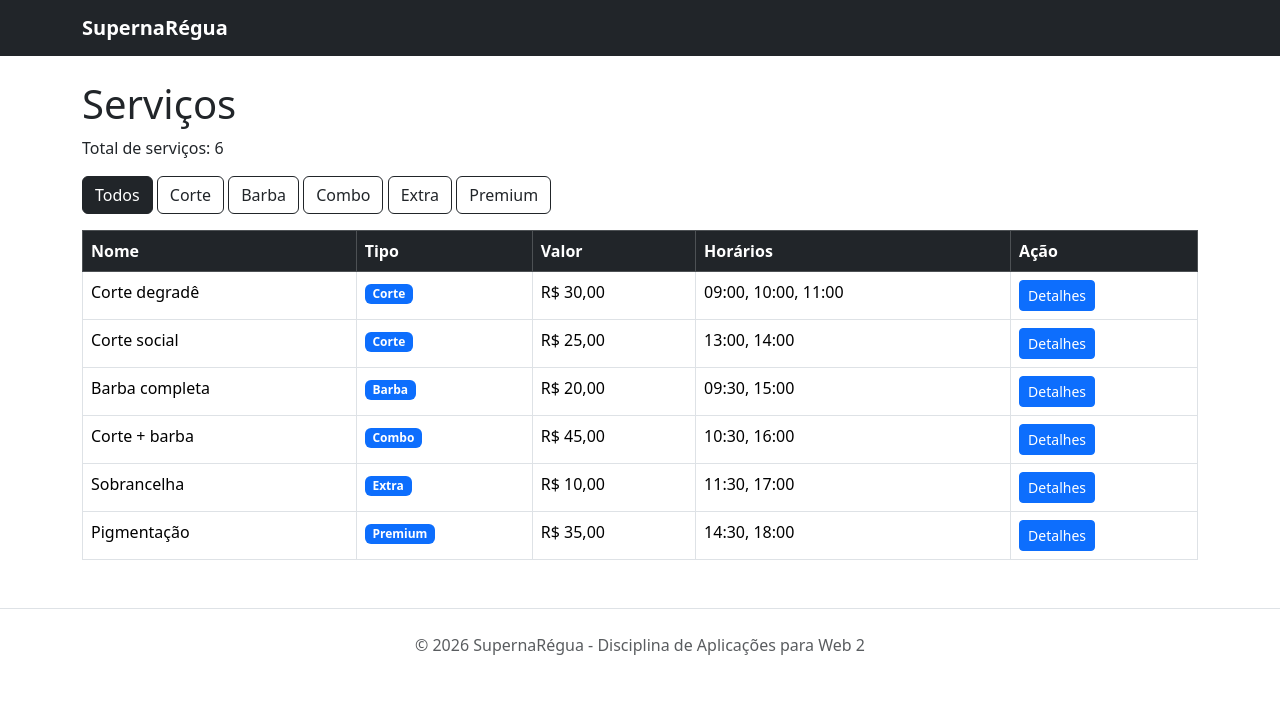
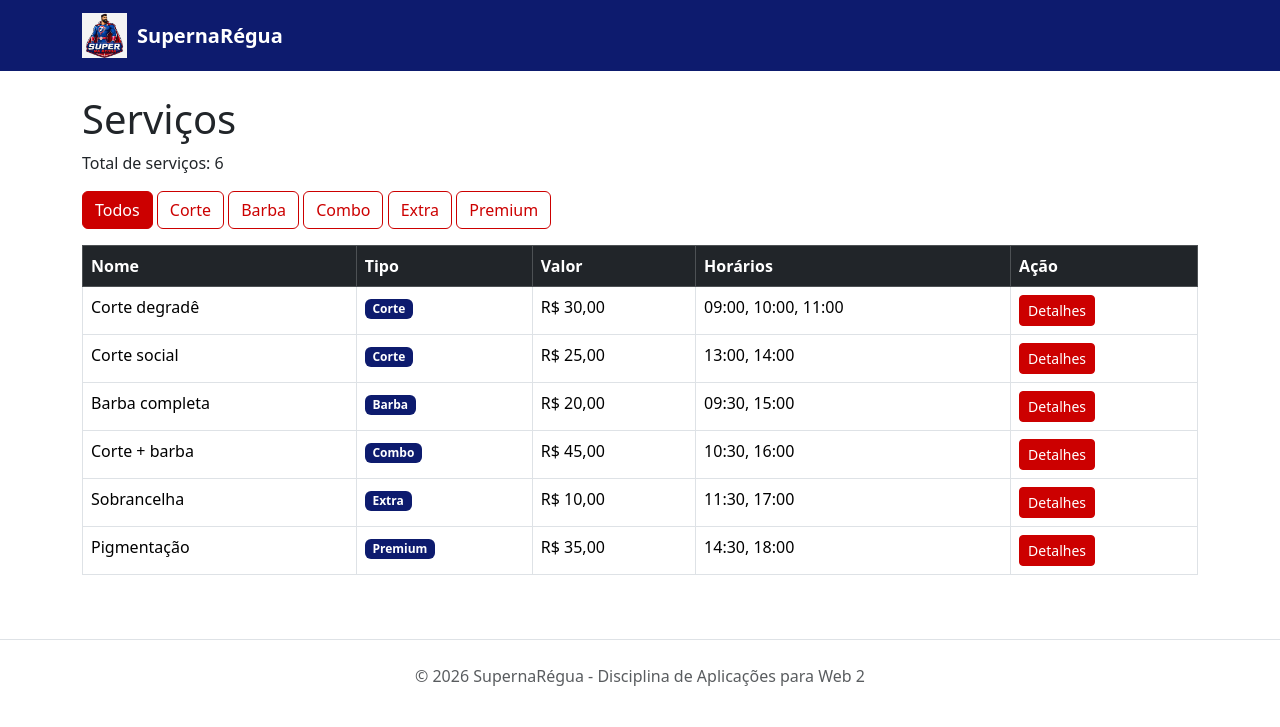
Before and after one commit to RafaBs10/Trabalho_Web2_SuperNaRegua, a PHP site: page / in a window 1280 px wide. Shown: the top 727 px of the page. Run offline with PHP 8.4, Linux system fonts and the light colour scheme.

Commit message:
Atualização para mobile e tema igual a logo

```diff
--- a/TrabalhoWeb/header.php
+++ b/TrabalhoWeb/header.php
@@ -6,11 +6,15 @@
     <meta name="viewport" content="width=device-width, initial-scale=1.0">
     <title>SupernaRégua</title>
     <link href="https://cdn.jsdelivr.net/npm/bootstrap@5/dist/css/bootstrap.min.css" rel="stylesheet">
+    <link href="style.css" rel="stylesheet">
 </head>
 
 <body>
-    <nav class="navbar navbar-dark bg-dark">
+    <nav class="navbar navbar-dark">
         <div class="container">
-            <a class="navbar-brand fw-bold" href="index.php">SupernaRégua</a>
+            <a class="navbar-brand fw-bold d-flex align-items-center" href="index.php">
+                <img src="logo.jpeg" alt="SupernaRégua">
+                SupernaRégua
+            </a>
         </div>
     </nav>
--- a/TrabalhoWeb/index.php
+++ b/TrabalhoWeb/index.php
@@ -38,6 +38,7 @@ foreach ($servicos as $servico) {
         <?php endforeach; ?>
     </div>
 
+    <div class="table-responsive">
         <table class="table table-bordered table-hover">
             <thead class="table-dark">
                 <tr>
@@ -75,5 +76,6 @@ foreach ($servicos as $servico) {
             </tbody>
         </table>
     </div>
+</div>
 
 <?php require 'footer.php'; ?>
--- /dev/null
+++ b/TrabalhoWeb/style.css
@@ -0,0 +1,42 @@
+:root {
+    --azul: #0d1b6e;
+    --vermelho: #cc0000;
+    --branco: #ffffff;
+}
+
+.navbar {
+    background-color: var(--azul) !important;
+}
+
+.navbar-brand img {
+    height: 45px;
+    margin-right: 10px;
+}
+
+.btn-dark {
+    background-color: var(--vermelho) !important;
+    border-color: var(--vermelho) !important;
+}
+
+.btn-outline-dark {
+    color: var(--vermelho) !important;
+    border-color: var(--vermelho) !important;
+}
+
+.btn-outline-dark:hover {
+    background-color: var(--vermelho) !important;
+    color: var(--branco) !important;
+}
+
+.table thead {
+    background-color: var(--azul) !important;
+}
+
+.badge.bg-primary {
+    background-color: var(--azul) !important;
+}
+
+.btn-primary {
+    background-color: var(--vermelho) !important;
+    border-color: var(--vermelho) !important;
+}
```
Also changed, not shown: TrabalhoWeb/logo.jpeg (added). Lines whose indentation alone changed are shown as unchanged.
